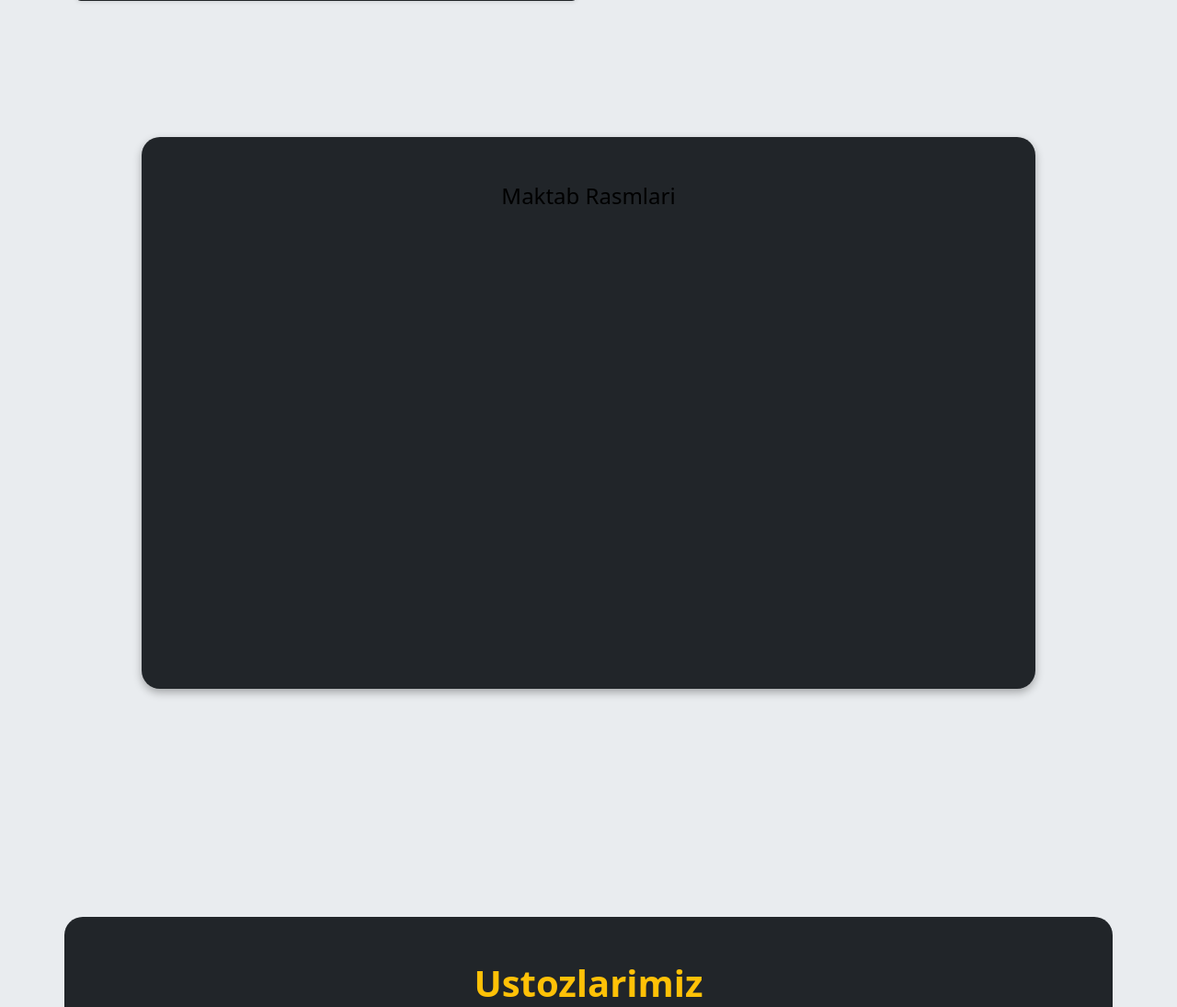
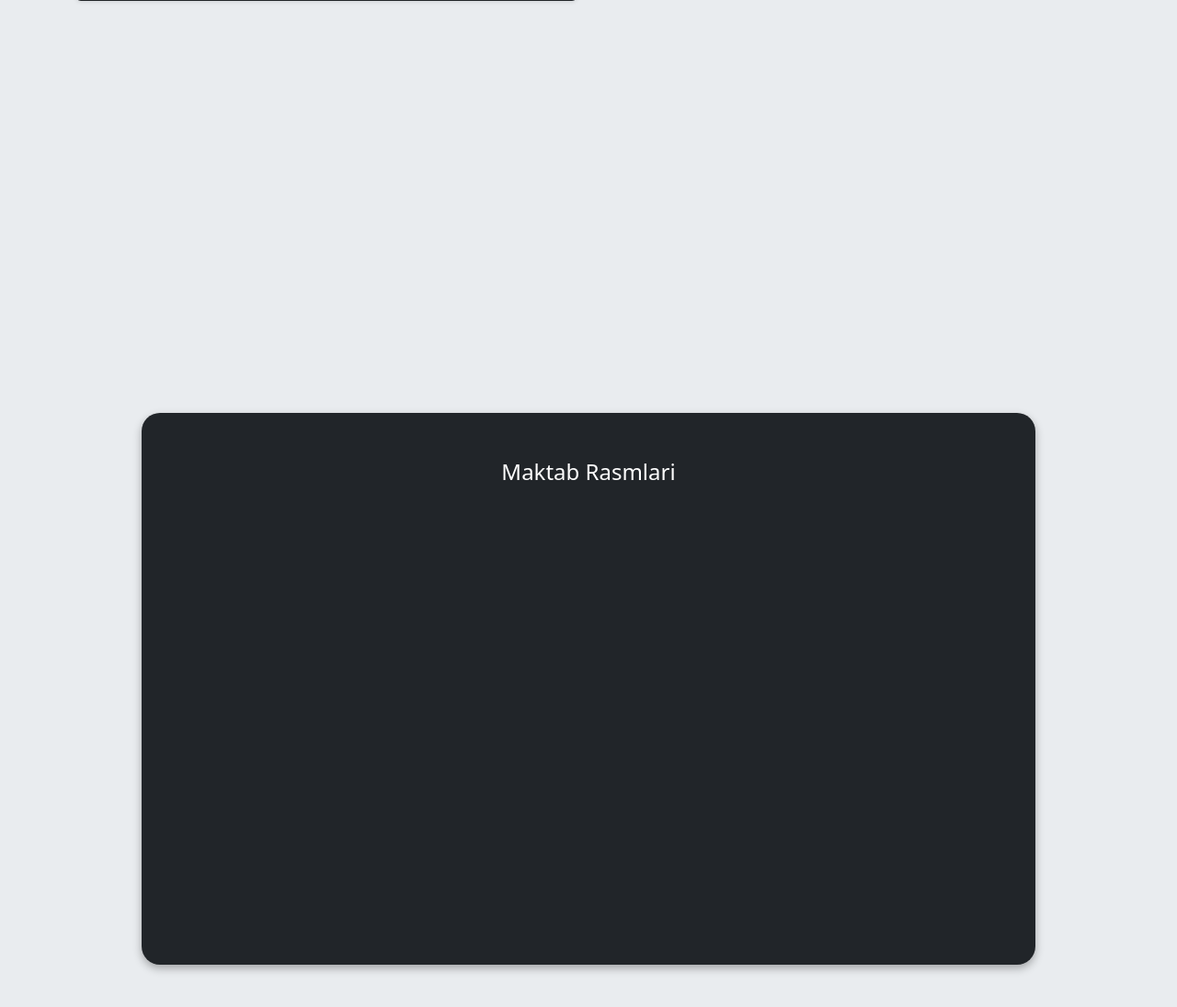
Before and after one commit to abdushukurov001/41-school, a Django app: page / in a window 1280 px wide. Shown: the part 1153-2248 px from the top of the page at 92% size. Run offline with Django 5.2, Linux system fonts and the light colour scheme; data that the repository does not hold is empty; some libraries are stand-ins or nearby versions.

Commit message:
change gallery

```diff
--- a/templates/blogs/gallery.html
+++ b/templates/blogs/gallery.html
@@ -106,7 +106,7 @@
       overflow: hidden;
       box-shadow: 0px 4px 10px rgba(0, 0, 0, 0.3);
       background-color: #212529;
-      margin-top: 100px;
+      margin-top: 400px;
     }
 
     .swiper-wrapper {
@@ -171,6 +171,7 @@
       margin-bottom: 10px;
       color: black;
       font-size: 24px;
+      color: white;
     }
   </style>
 
```
